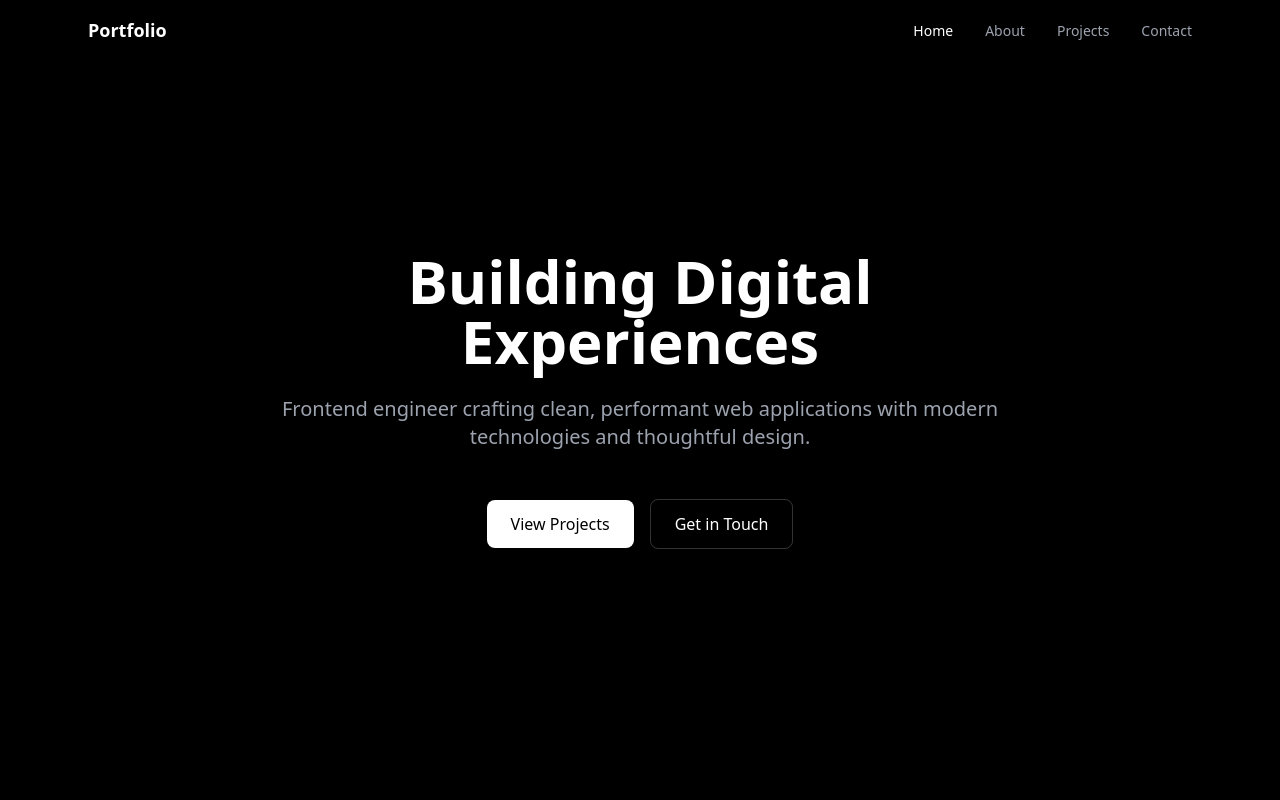
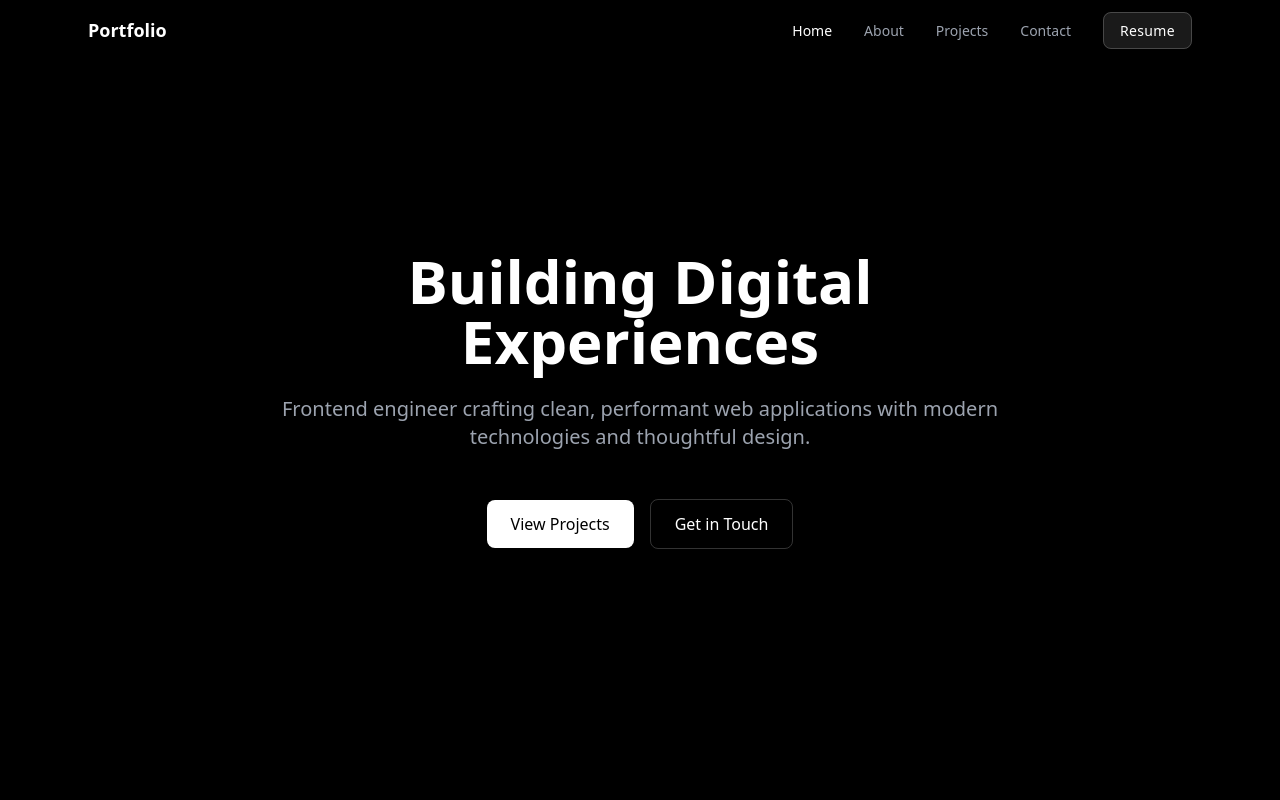
Before and after one commit to AaditMistry1114/personal_portfolio, a React (Vite) app in the folder portfolio/: page / in a window 1280 px wide. Shown: the top 800 px of the page. Built offline with nearby package versions, Linux system fonts and the light colour scheme.

Commit message:
added resume download button to navbar

```diff
--- a/portfolio/src/components/layout/Navbar.tsx
+++ b/portfolio/src/components/layout/Navbar.tsx
@@ -51,10 +51,29 @@ export default function Navbar() {
                       : 'text-gray-400 hover:text-white active:text-gray-300'
                   }`}
                 >
+
                   {item.label}
                 </button>
               </li>
             ))}
+            <li>
+            <a
+                href="/resume.pdf"
+                download
+                target="_blank"
+                rel="noopener noreferrer"
+                className="relative rounded-lg px-4 py-2 text-sm font-medium text-white
+                bg-white/10 backdrop-blur
+                border border-white/20
+                transition-all duration-300
+                hover:bg-white hover:text-black
+                hover:shadow-[0_0_20px_rgba(255,255,255,0.15)]"
+            >
+                <span className="tracking-wide">Resume</span>
+
+            </a>
+            </li>
+
           </ul>
         </div>
       </div>
```
